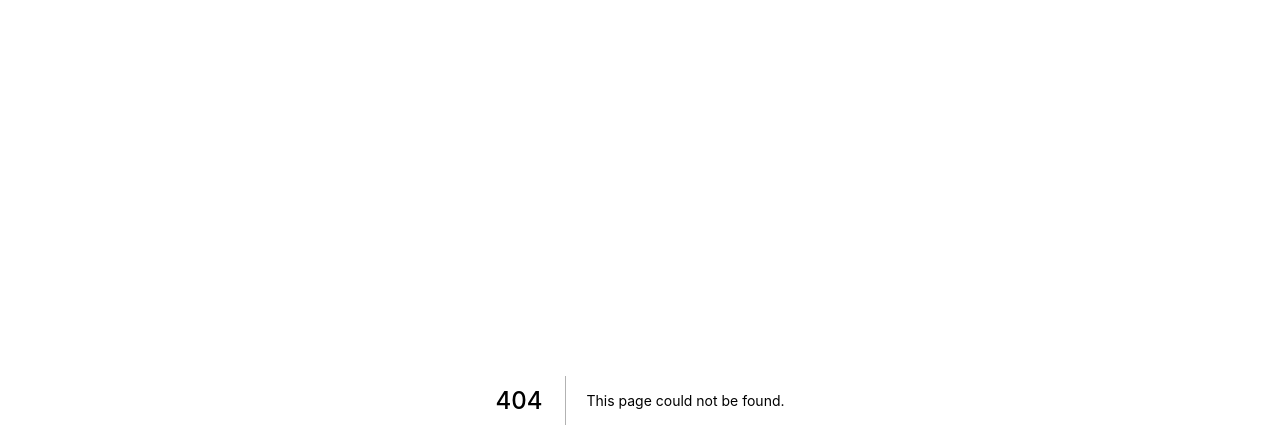
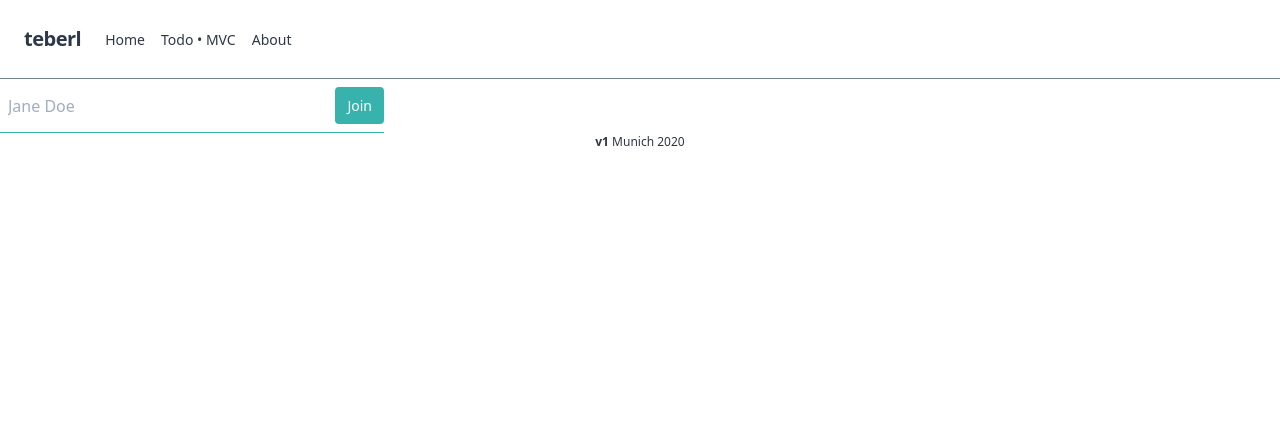
Before and after one commit to teberl/homepage_next, a Next.js app: page /chat in a window 1280 px wide. Before the commit this address had no page. Shown: the top 448 px of the page. Built offline with nearby package versions, Linux system fonts and the light colour scheme.

Commit message:
Basic chat with socket.io

```diff
--- /dev/null
+++ b/components/chat/ChatMain.tsx
@@ -0,0 +1,94 @@
+import React, { useEffect, useState, useMemo } from "react";
+import io from "socket.io-client";
+import classnames from "classnames";
+import { IUser, IChatItem } from "./interfaces";
+
+import { emitNewMessage, emitAddUser } from "../../components/chat/channels";
+
+interface IProps {
+  user: IUser;
+}
+
+const ChatMain: React.FunctionComponent<IProps> = ({ user }) => {
+  const socket = useMemo(() => io(), []);
+
+  const [chatItems, setChatItems] = useState<IChatItem[]>([]);
+  const [localText, setLocalText] = useState<string>("");
+
+  useEffect(() => {
+    socket.emit(emitAddUser, user.name);
+
+    return () => {
+      socket.off(emitNewMessage);
+      socket.off(emitAddUser);
+      socket.close();
+    };
+  }, []);
+
+  useEffect(() => {
+    socket.on(emitAddUser, (username: string) => {
+      setChatItems([
+        ...chatItems,
+        {
+          type: "user",
+          username,
+          text: `${new Date().toLocaleTimeString()}: ${username} joined`,
+        },
+      ]);
+    });
+
+    socket.on(emitNewMessage, (message: IChatItem) => {
+      setChatItems([...chatItems, message]);
+    });
+  }, [chatItems]);
+
+  const handleSubmit = (event: React.FormEvent<HTMLFormElement>) => {
+    event.preventDefault();
+
+    if (localText.length > 0) {
+      const newMessage = {
+        type: "msg",
+        text: localText,
+        username: user.name,
+      };
+      setChatItems([...chatItems, newMessage]);
+      socket.emit(emitNewMessage, newMessage);
+      setLocalText("");
+    }
+  };
+
+  return (
+    <div className="w-full">
+      <ul id="messages" className="border-solid border-2 border-gray-600">
+        {chatItems.map(({ type, text, username }, index) => (
+          <li
+            key={`msg-${index}`}
+            className={classnames({ "text-right": type === "user" })}
+          >
+            {`${username && type === "msg" ? username + ": " : ""}${text}`}
+          </li>
+        ))}
+      </ul>
+      <form className="flex mt-4 mx-2" onSubmit={handleSubmit}>
+        <input
+          id="m"
+          autoFocus
+          type="text"
+          onChange={(event: React.ChangeEvent<HTMLInputElement>) =>
+            setLocalText(event.target.value.trim())
+          }
+          value={localText}
+          className="flex-1 bg-white focus:outline-none focus:shadow-outline border border-gray-300 rounded-lg py-2 px-4 block w-full appearance-none leading-normal"
+        />
+        <button
+          className="flex-initial w-3/12 ml-2 bg-white hover:bg-gray-100 text-gray-800 font-semibold py-2 px-4 border border-gray-400 rounded shadow"
+          type="submit"
+        >
+          Send
+        </button>
+      </form>
+    </div>
+  );
+};
+
+export default ChatMain;
--- /dev/null
+++ b/components/chat/Login.tsx
@@ -0,0 +1,40 @@
+import React, { useState } from "react";
+
+interface IProps {
+  onSubmit(name: string): void;
+}
+
+const Login: React.FunctionComponent<IProps> = ({ onSubmit }) => {
+  const [localText, setLocalText] = useState<string>("");
+
+  const handleChange = (event: React.ChangeEvent<HTMLInputElement>) =>
+    setLocalText(event.target.value.trim());
+
+  const handleSubmit = (event: React.FormEvent<HTMLFormElement>) => {
+    event.preventDefault();
+    if (localText) onSubmit(localText);
+  };
+
+  return (
+    <form className="w-full max-w-sm" onSubmit={handleSubmit}>
+      <div className="flex items-center border-b border-b-2 border-teal-500 py-2">
+        <input
+          className="appearance-none bg-transparent border-none w-full text-gray-700 mr-3 py-1 px-2 leading-tight focus:outline-none"
+          type="text"
+          value={localText}
+          onChange={handleChange}
+          placeholder="Jane Doe"
+          aria-label="Full name"
+        />
+        <button
+          className="flex-shrink-0 bg-teal-500 hover:bg-teal-700 border-teal-500 hover:border-teal-700 text-sm border-4 text-white py-1 px-2 rounded"
+          type="submit"
+        >
+          Join
+        </button>
+      </div>
+    </form>
+  );
+};
+
+export default Login;
--- /dev/null
+++ b/components/chat/channels.js
@@ -0,0 +1,4 @@
+module.exports = {
+  emitNewMessage: "NEW_MESSAGE",
+  emitAddUser: "ADD_USER",
+};
--- /dev/null
+++ b/components/chat/interfaces.ts
@@ -0,0 +1,9 @@
+export interface IChatItem {
+  type: string;
+  text: string;
+  username: string;
+}
+
+export interface IUser {
+  name: string;
+}
--- a/components/todos/FilterLink.tsx
+++ b/components/todos/FilterLink.tsx
@@ -11,7 +11,7 @@ interface IProps {
 const FilterLink: React.FunctionComponent<IProps> = ({
   active,
   children,
-  filter
+  filter,
 }) => {
   const href = { pathname: "/todos" };
   if (filter !== TodoFilters.SHOW_ALL) {
--- a/components/todos/TodoTextInput.tsx
+++ b/components/todos/TodoTextInput.tsx
@@ -12,7 +12,7 @@ interface IProps {
 
 const TodoTextInput: React.FunctionComponent<IProps> = ({
   todo,
-  done: callback
+  done: callback,
 }) => {
   const [localText, setLocalText] = useState((todo && todo.text) || "");
 
@@ -53,7 +53,7 @@ const TodoTextInput: React.FunctionComponent<IProps> = ({
       className="flex-1 text-m mx-2 text-center text-gray-700 font-bold"
       type="text"
       placeholder={placeholder}
-      autoFocus={true}
+      autoFocus
       value={localText}
       onBlur={handleBlur}
       onChange={handleChange}
--- /dev/null
+++ b/pages/chat/index.tsx
@@ -0,0 +1,31 @@
+import { NextPage } from "next";
+import React, { useEffect, useState } from "react";
+import Layout from "../../components/Layout";
+import ChatMain from "../../components/chat/ChatMain";
+import Login from "../../components/chat/Login";
+import { IUser } from "../../components/chat/interfaces";
+
+const storageKey = "user";
+
+const Chat: NextPage = () => {
+  const [user, setUser] = useState<IUser | null>(null);
+
+  useEffect(() => {
+    const storedUser = window.sessionStorage.getItem(storageKey);
+    if (storedUser) setUser(JSON.parse(storedUser));
+  }, []);
+
+  const handleSetUser = (name: string) => {
+    const newUser = { name };
+    setUser(newUser);
+    window.sessionStorage.setItem(storageKey, JSON.stringify(newUser));
+  };
+
+  return (
+    <Layout>
+      {user ? <ChatMain user={user} /> : <Login onSubmit={handleSetUser} />}
+    </Layout>
+  );
+};
+
+export default Chat;
--- /dev/null
+++ b/server.js
@@ -0,0 +1,36 @@
+const next = require("next");
+const { createServer } = require("http");
+
+const app = require("express")();
+const server = createServer(app);
+const io = require("socket.io")(server);
+const chat = require("./components/chat/channels");
+
+const dev = process.env.NODE_ENV !== "production";
+const port = parseInt(process.env.PORT, 10) || 3000;
+const nextApp = next({ dev });
+const nextHandler = nextApp.getRequestHandler();
+
+io.on("connection", (socket) => {
+  let isUserAdded = false;
+
+  socket.on(chat.emitAddUser, (username) => {
+    if (isUserAdded) return;
+
+    isUserAdded = true;
+    socket.broadcast.emit(chat.emitAddUser, username);
+  });
+
+  socket.on(chat.emitNewMessage, (chatMessage) => {
+    socket.broadcast.emit(chat.emitNewMessage, chatMessage);
+  });
+});
+
+nextApp.prepare().then(() => {
+  app.get("*", nextHandler);
+
+  server.listen(port, (err) => {
+    if (err) throw err;
+    console.log(`> Ready on http://localhost:${port}`);
+  });
+});
```
Also changed, not shown: package.json (+19 -6 lines), 1 other file (tests, documents, lock files or other folders).
